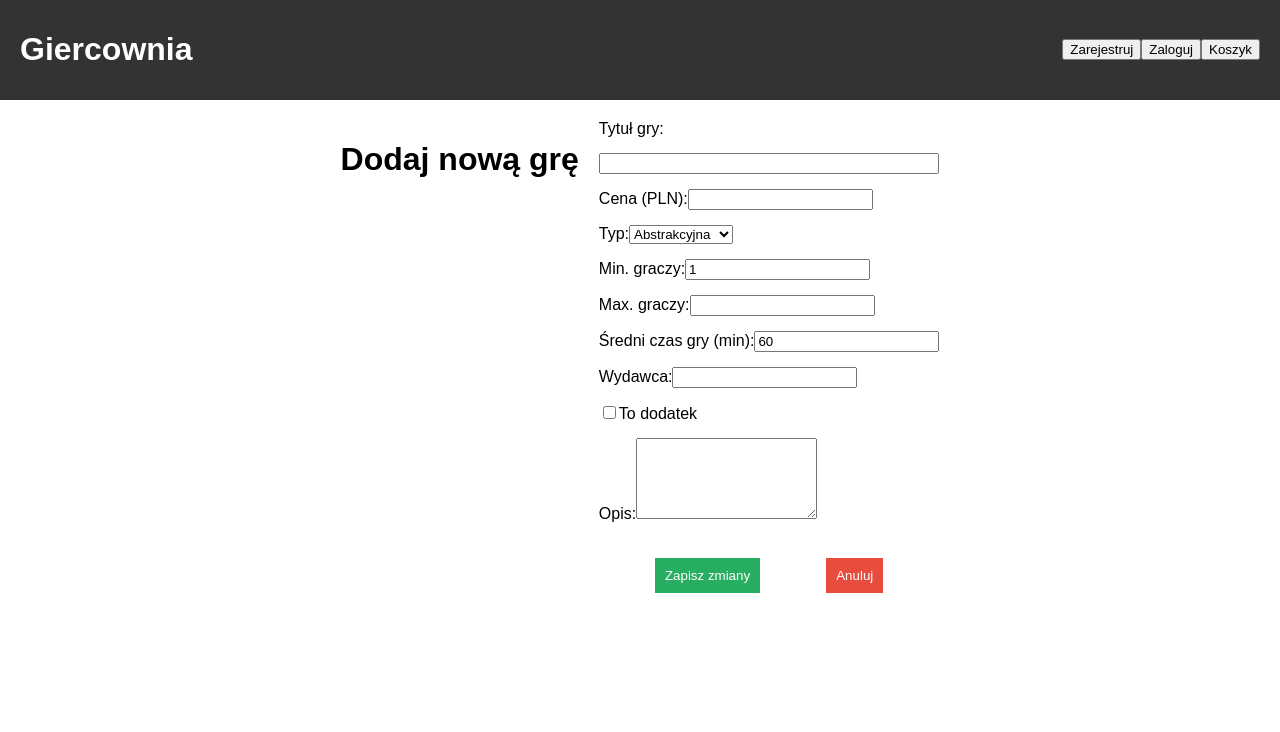
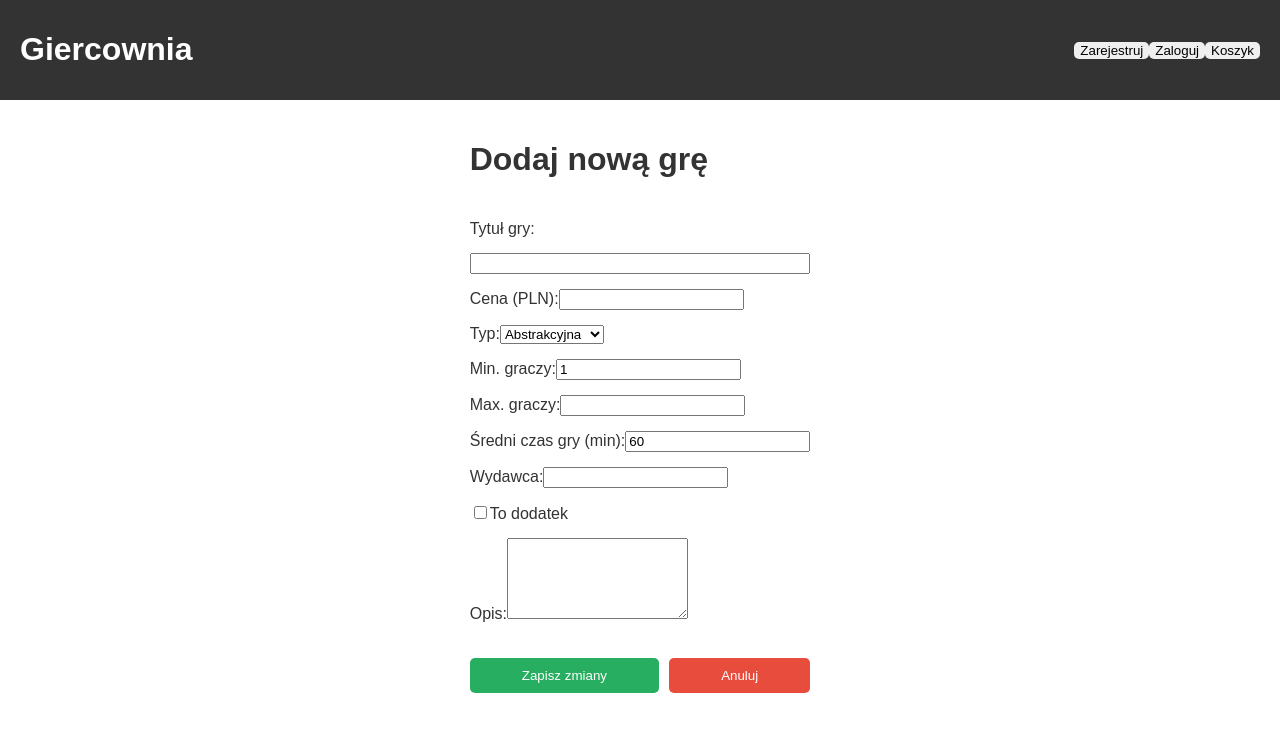
Before and after one commit to awajbl/Programowanie-Interfejsow-Webowych, a Next.js app in the folder lab3/giercownia/: page /games/add in a window 1280 px wide. Shown: the top 732 px of the page. Built offline with nearby package versions, Linux system fonts and the light colour scheme.

Commit message:
zadanie na 4 + style

```diff
--- a/lab3/giercownia/app/games/add/page.js
+++ b/lab3/giercownia/app/games/add/page.js
@@ -37,18 +37,18 @@ export default function GameForm({ params }) {
     e.preventDefault();
     console.log("Dane do zapisu (tymczasowe):", {
       ...formData,
-      id: isEditMode ? parseInt(resolvedParams.id) : Date.now(),
-      description: formData.description.split("\n") // Rozbijamy tekst z powrotem na tablicę
+      id: isEditMode ? parseInt(resolvedParams.id) : Date.now(), //data jako id
+      description: formData.description.split("\n") // tak jak w json
     });
     alert(isEditMode ? "Zaktualizowano (log w konsoli)" : "Dodano nową grę (log w konsoli)");
     router.push("/");
   };
 
   return (
-    <main style={{ padding: "20px", margin: "auto" }}>
+    <main className="form-container">
       <h1>{isEditMode ? "Edytuj grę" : "Dodaj nową grę"}</h1>
 
-      <form onSubmit={handleSubmit} style={{ display: "flex", flexDirection: "column", gap: "15px" }}>
+      <form onSubmit={handleSubmit} className="game-form">
 
         <label>Tytuł gry:</label>
         <input type="text" value={formData.title} required
@@ -75,7 +75,7 @@ export default function GameForm({ params }) {
 
         <div>
           <label>Min. graczy:</label>
-        <input type="number"  min="1" value={formData.min_players} required
+          <input type="number" min="1" value={formData.min_players} required
               onChange={(e) => setFormData({...formData, min_players: e.target.value})} />
         </div>
 
@@ -111,13 +111,12 @@ export default function GameForm({ params }) {
             onChange={(e) => setFormData({...formData, description: e.target.value})} />
         </div>
 
-
-        <div style={{ marginTop: "20px", display: "flex", justifyContent: "space-evenly", gap: "10px" }}>
-          <button type="submit" style={{ padding: "10px", background: "#27ae60", color: "white", border: "none", cursor: "pointer" }}>
+        <div className="form-actions">
+          <button type="submit" className="btn-save">
             Zapisz zmiany
           </button>
-          <Link href="/">
-            <button type="button" style={{padding: "10px", background: "#e74c3c", color: "white", border: "none", cursor: "pointer" }}>
+          <Link href="/" style={{ flexGrow: 1, display: 'flex', textDecoration: 'none' }}>
+            <button type="button" className="btn-cancel" style={{ width: '100%' }}>
               Anuluj
             </button>
           </Link>
--- a/lab3/giercownia/app/globals.css
+++ b/lab3/giercownia/app/globals.css
@@ -1,12 +1,206 @@
-body { font-family: sans-serif; margin: 0; display: flex; flex-direction: column; }
-.top-bar { display: flex; justify-content: space-between; align-items: center; padding: 10px 20px; background: #333; color: white; }
-main { display: flex; padding: 20px; gap: 20px; }
-.filters { width: 250px; display: flex; flex-direction: column; gap: 10px; padding: 15px; background: #f4f4f4; border-radius: 8px; }
-.filters input, .filters select { padding: 8px; }
-.products { flex-grow: 1; }
-.product-list { display: grid; grid-template-columns: repeat(auto-fill, minmax(200px, 1fr)); gap: 20px; }
-.product-card { border: 1px solid #ddd; padding: 15px; border-radius: 8px; cursor: pointer; transition: 0.2s; }
-.product-card:hover { border-color: #0070f3; box-shadow: 0 4px 12px rgba(0,0,0,0.1); }
-.product-card-link { text-decoration: none; color: inherit; }
-.search-button { background: #0070f3; color: white; border: none; padding: 10px; cursor: pointer; border-radius: 5px; }
-.price-tag { font-size: 1.5rem; color: #2ecc71; font-weight: bold; }
+:root {
+  --primary-color: #0070f3;
+  --success-color: #27ae60;
+  --warning-color: #f39c12;
+  --danger-color: #e74c3c;
+  --text-main: #333;
+  --text-light: #666;
+  --bg-light: #f4f4f4;
+  --bg-ultra-light: #f9f9f9;
+  --border-color: #ddd;
+  --radius: 8px;
+  --radius-sm: 4px;
+  --gap: 20px;
+}
+
+body {
+  font-family: sans-serif;
+  margin: 0;
+  display: flex;
+  flex-direction: column;
+  color: var(--text-main);
+}
+
+.top-bar {
+  display: flex;
+  justify-content: space-between;
+  align-items: center;
+  padding: 10px 20px;
+  background: #333;
+  color: white;
+}
+
+.logo {
+  text-decoration: none;
+  color: inherit;
+}
+
+main {
+  display: flex;
+  padding: var(--gap);
+  gap: var(--gap);
+}
+
+/* Formularze i kontenery */
+.form-container, .details-container {
+  flex-direction: column;
+  max-width: 800px;
+  margin: auto;
+}
+
+.game-form {
+  display: flex;
+  flex-direction: column;
+  gap: 15px;
+}
+
+.form-actions {
+  margin-top: 20px;
+  display: flex;
+  justify-content: space-evenly;
+  gap: 10px;
+}
+
+/* Filtry */
+.filters {
+  width: 250px;
+  display: flex;
+  flex-direction: column;
+  gap: 10px;
+  padding: 15px;
+  background: var(--bg-light);
+  border-radius: var(--radius);
+}
+
+.filters input, .filters select {
+  padding: 8px;
+}
+
+/* Produkty */
+.products {
+  flex-grow: 1;
+}
+
+.products-header {
+  display: flex;
+  justify-content: space-between;
+  align-items: center;
+  margin-bottom: var(--gap);
+}
+
+.product-list {
+  display: grid;
+  grid-template-columns: repeat(auto-fill, minmax(200px, 1fr));
+  gap: var(--gap);
+}
+
+.product-card {
+  border: 1px solid var(--border-color);
+  padding: 15px;
+  border-radius: var(--radius);
+  cursor: pointer;
+}
+
+.product-card:hover {
+  border-color: var(--primary-color);
+  box-shadow: 0 4px 12px rgba(0,0,0,0.1);
+}
+
+.product-card-link {
+  text-decoration: none;
+  color: inherit;
+}
+
+/* Detale gry */
+.back-link {
+  display: inline-block;
+  margin-bottom: var(--gap);
+  text-decoration: none;
+  color: var(--primary-color);
+}
+
+.expansion-label {
+  color: var(--text-light);
+}
+
+.image-gallery {
+  display: flex;
+  flex-wrap: wrap;
+  gap: 10px;
+  margin: var(--gap) 0;
+}
+
+.gallery-img {
+  width: 300px;
+  height: auto;
+  border-radius: var(--radius);
+  border: 1px solid var(--border-color);
+}
+
+.no-image {
+  padding: var(--gap);
+  background: #eee;
+  border-radius: var(--radius);
+}
+
+.description-list {
+  line-height: 1.6;
+}
+
+.specs-box {
+  margin-top: var(--gap);
+  padding: 15px;
+  background: var(--bg-ultra-light);
+  border-radius: var(--radius);
+}
+
+/* Przyciski */
+button {
+  cursor: pointer;
+  border: none;
+  border-radius: 5px;
+  text-decoration: none;
+}
+
+button:hover {
+  opacity: 0.9;
+}
+
+.search-button {
+  background: var(--primary-color);
+  color: white;
+  padding: 10px;
+}
+
+.add-button {
+  padding: 10px 20px;
+  background: var(--success-color);
+  color: white;
+}
+
+.btn-edit {
+  margin-top: 40px;
+  padding: 8px 15px;
+  background: var(--warning-color);
+  color: white;
+}
+
+.btn-save {
+  padding: 10px;
+  background: var(--success-color);
+  color: white;
+  flex-grow: 1;
+}
+
+.btn-cancel {
+  padding: 10px;
+  background: var(--danger-color);
+  color: white;
+  flex-grow: 1;
+}
+
+.price-tag {
+  font-size: 1.5rem;
+  color: #2ecc71;
+  font-weight: bold;
+}
--- a/lab3/giercownia/app/layout.js
+++ b/lab3/giercownia/app/layout.js
@@ -11,7 +11,7 @@ export default function RootLayout({ children }) {
     <html lang="pl">
       <body>
         <header className="top-bar">
-          <Link href="/" style={{ textDecoration: 'none', color: 'inherit' }}><h1>Giercownia</h1></Link>
+          <Link href="/" className="logo"><h1>Giercownia</h1></Link>
           <nav>
             <button>Zarejestruj</button>
             <button>Zaloguj</button>
--- a/lab3/giercownia/app/page.js
+++ b/lab3/giercownia/app/page.js
@@ -79,7 +79,7 @@ export default function Home() {
       </aside>
 
       <section className="products">
-        <div className="products-header" style={{ display: 'flex', justifyContent: 'space-between', alignItems: 'center', marginBottom: '20px' }}>
+        <div className="products-header">
           <h2>Lista gier ({filteredGames.length})</h2>
           <Link href="/games/add">
             <button className="add-button" style={{ padding: '10px 20px', cursor: 'pointer', background: '#27ae60', color: 'white', border: 'none', borderRadius: '5px' }}>
```
Also changed, not shown: lab3/giercownia/app/games/[id]/edit/page.js (+7 -8 lines), lab3/giercownia/app/games/[id]/page.js (+13 -13 lines). Lines whose indentation alone changed are shown as unchanged.
